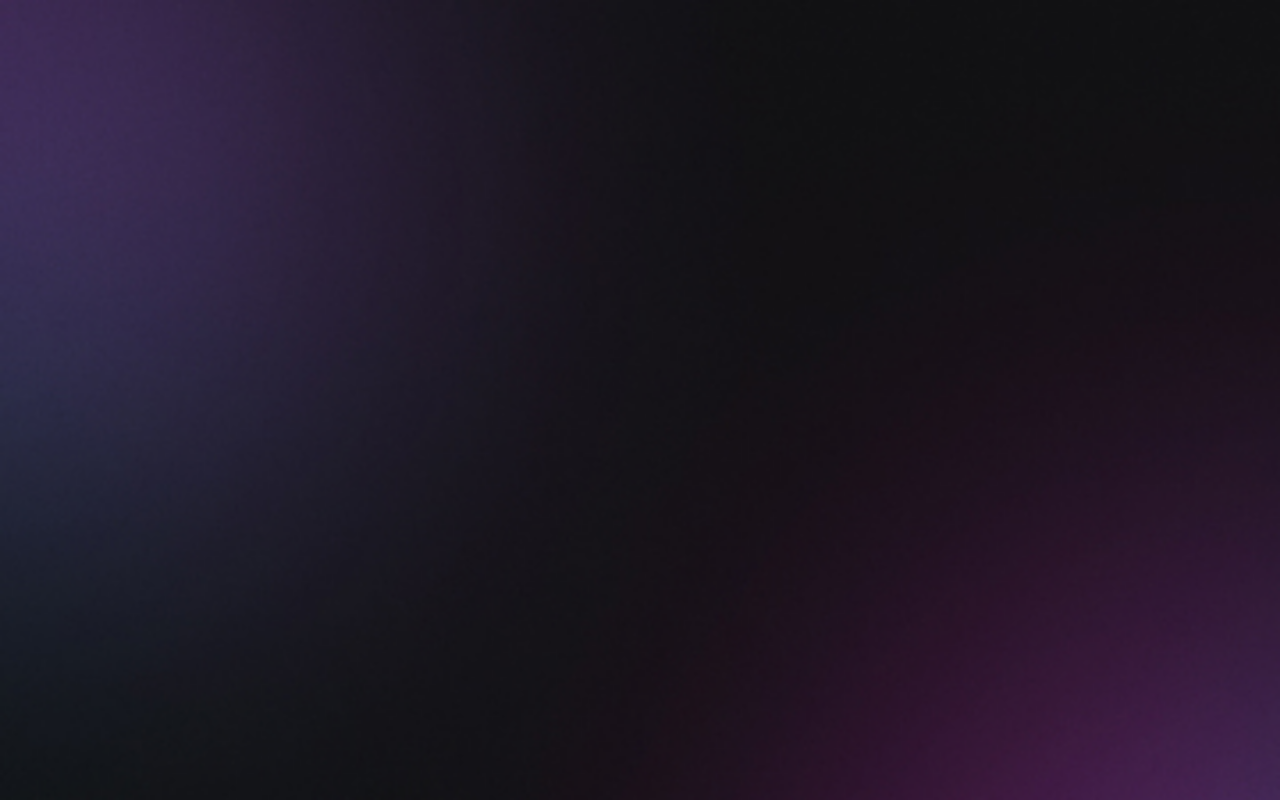
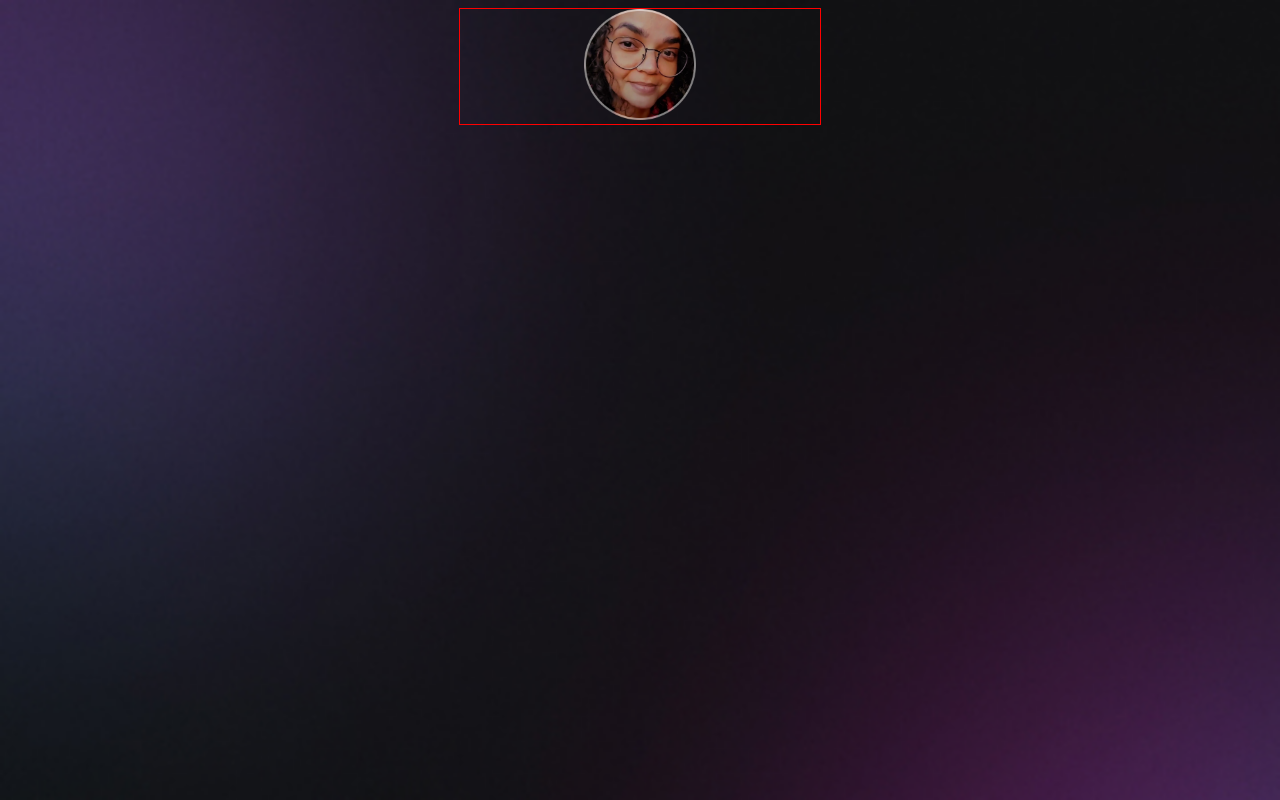
Before and after one commit to Camila-Isabela/DevLinks, a plain HTML site: page index.html in a window 1280 px wide. Drawn offline with Linux system fonts and the light colour scheme.

Commit message:
Avatar e display inicial

```diff
--- a/index.html
+++ b/index.html
@@ -11,7 +11,11 @@
 </head>
 
 <body>
-    <h1></h1>
+    <div id="container">
+       <div id="profile">
+            <img src="./assets/avatar2.png" alt="Foto de Camila Isabela usando óculos com cabelo solto e cacheado">
+       </div>
+    </div>
 </body>
 
 </html>
--- a/style.css
+++ b/style.css
@@ -1,8 +1,22 @@
 body {
-    /* background-image: url(./assets/bg-mobile.jpg);
-    background-repeat: no-repeat;
-    background-position: top center;
-    background-size: cover; */
-
     background: url(./assets/bg-mobile.jpg) no-repeat top center/cover;
 }
+
+body * {
+    font-family: "Inter", sans-serif;
+    color: #ffffff;
+}
+
+#container {
+    width: 360px;
+    border: 1px solid red;
+    margin: auto;
+}
+
+#profile {
+    text-align: center;
+}
+
+#profile img {
+    width: 112px;
+}
```
Also changed, not shown: assets/avatar2.png (added), assets/avatar3.png (added).
